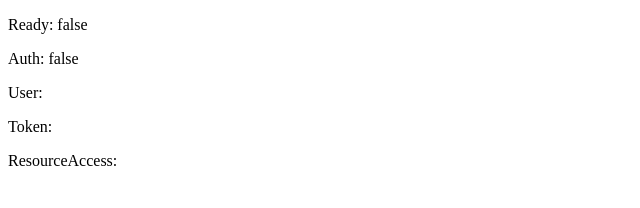
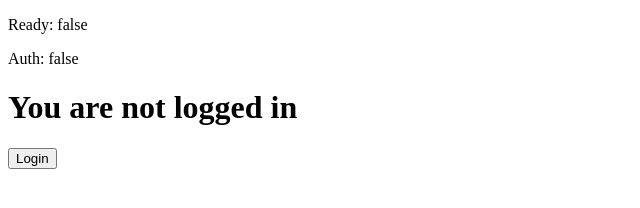
Before and after one commit to crisbal/vue-keycloak, a website: page demo/index.html in a window 1280 px wide. Shown: the whole page, without its empty margins (0-640 px from the left). Drawn offline with nearby package versions, Linux system fonts and the light colour scheme.

Commit message:
Add more logic to the demo

```diff
--- a/demo/index.html
+++ b/demo/index.html
@@ -10,9 +10,17 @@
   <div id="app">
     <p>Ready: {{ $keycloak.ready }}</p>
     <p>Auth: {{ $keycloak.authenticated }}</p>
-    <p>User: <code>{{ $keycloak.user }}</code></p>
-    <p>Token: <code>{{ $keycloak.token }}</code></p>
-    <p>ResourceAccess: <code>{{ $keycloak.resourceAccess }}</code></p>
+    <template v-if="$keycloak.authenticated">
+      <h1>You are logged in</h1>
+      <p>User: <code>{{ $keycloak.user }}</code></p>
+      <p>Token: <code>{{ $keycloak.token }}</code></p>
+      <p>ResourceAccess: <code>{{ $keycloak.resourceAccess }}</code></p>
+      <button @click="$keycloak.logout()">Logout</button>
+    </template>
+    <template v-else>
+      <h1>You are not logged in</h1>
+      <button @click="$keycloak.login()">Login</button>
+    </template>
   </div>
   <script>
     Vue.use(VueKeycloak, {
--- a/package.json
+++ b/package.json
@@ -47,6 +47,6 @@
     "vue": "^2.3.0"
   },
   "dependencies": {
-    "keycloak-js": "^3.2.1"
+    "keycloak-js": "^3.4.0"
   }
 }
```
Also changed, not shown: 1 other file.
